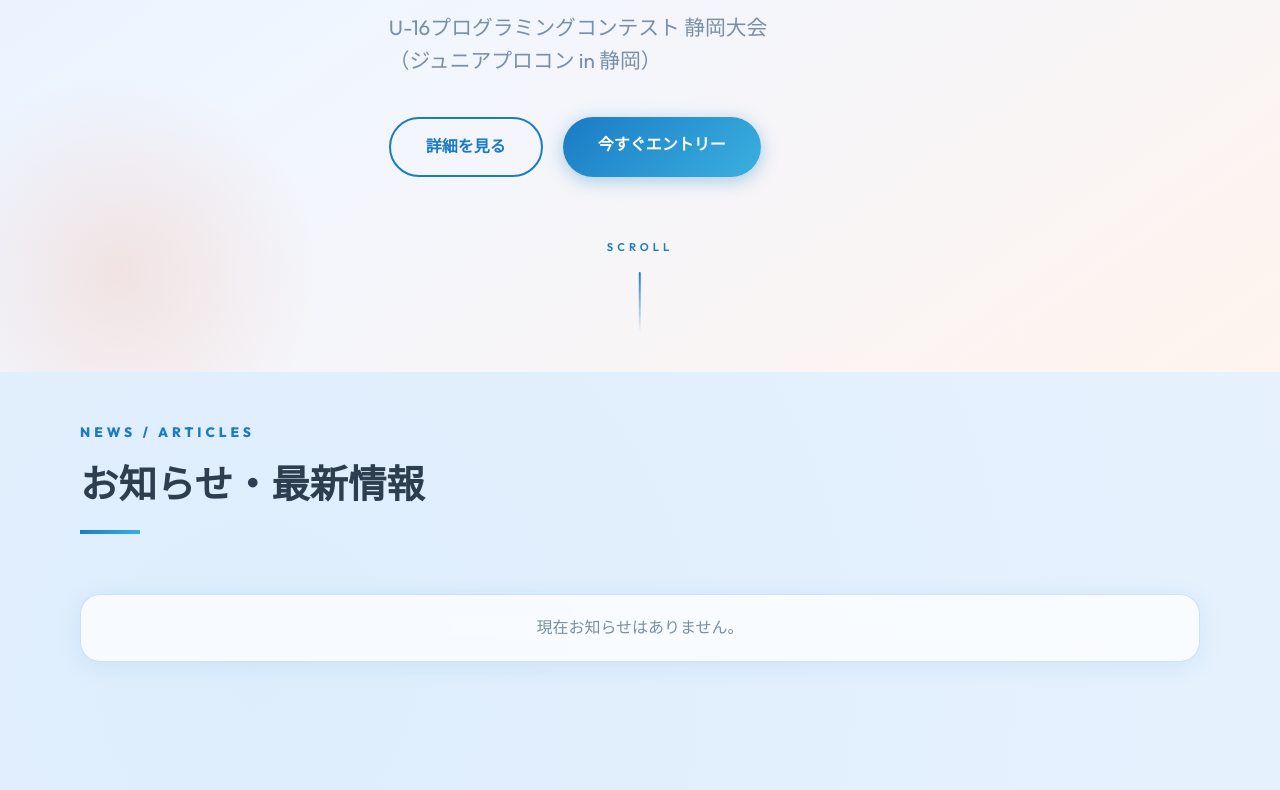
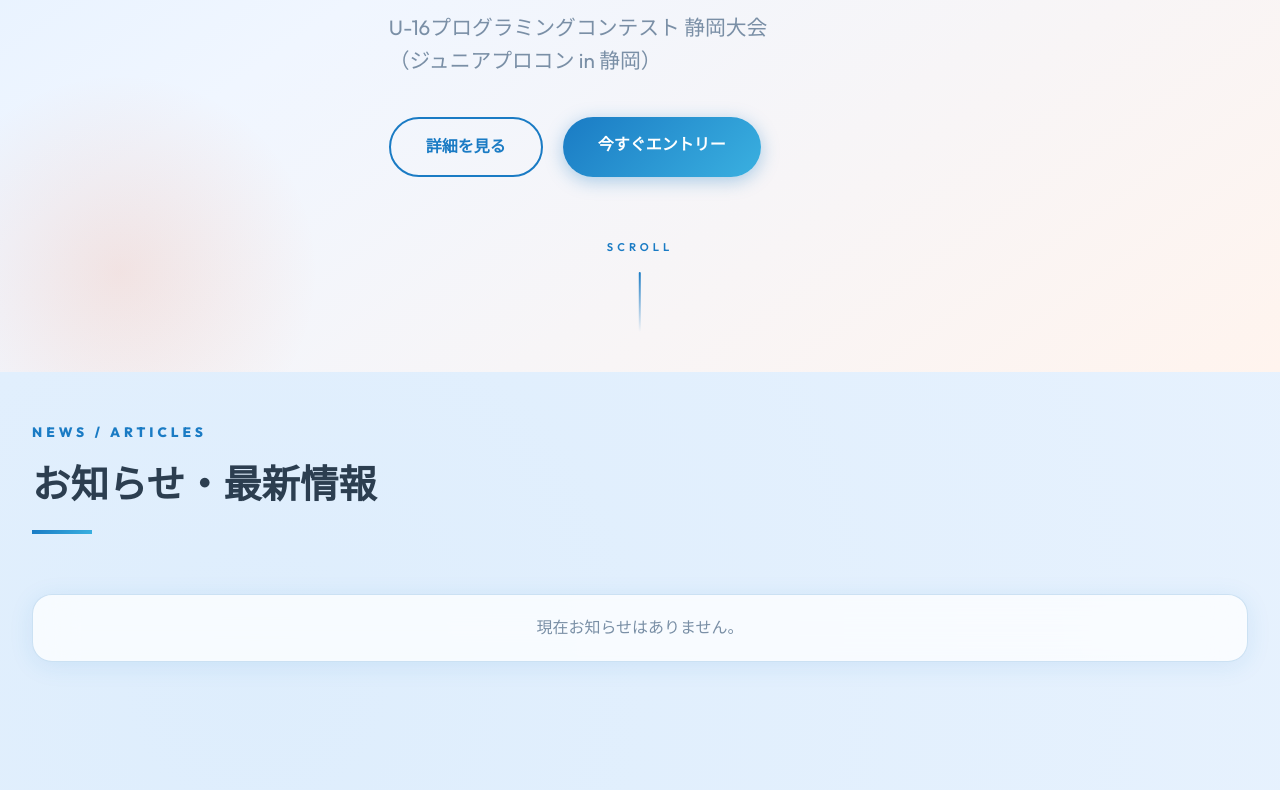
Before and after one commit to 1-o-3/u16-procon, a website: page index.html in a window 1280 px wide. Shown: the part 428-1218 px from the top of the page. Drawn offline with Linux system fonts and the light colour scheme; no server answers.

Commit message:
style: increase container max-width to 1440px for wider layout

```diff
--- a/style.css
+++ b/style.css
@@ -50,7 +50,7 @@ body {
 }
 
 .container {
-    max-width: 1200px;
+    max-width: 1440px;
     margin: 0 auto;
     padding: 0 40px;
 }
@@ -578,7 +578,7 @@ select, select option, option {
 .delay-3 { animation-delay: 0.6s; }
 
 /* Responsive */
-@media (max-width: 1200px) {
+@media (max-width: 1440px) {
     .container { max-width: 100%; padding: 0 32px; }
 }
 
```
